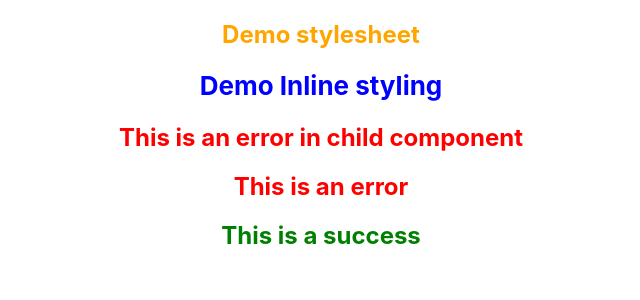
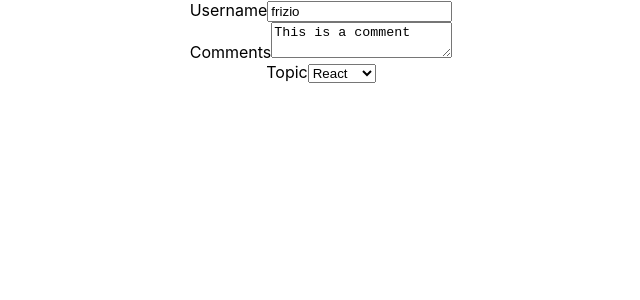
Before and after one commit to frizio/demo-react-app, a React (Create React App) app: page / in a window 1280 px wide. Shown: the top 300 px of the page, without its empty margins (319-959 px from the left). Built offline with nearby package versions, Linux system fonts and the light colour scheme.

Commit message:
Basics of Form Handling

```diff
--- a/src/App.js
+++ b/src/App.js
@@ -16,15 +16,17 @@
 
 import './css/appStyles.css'
 import styles from  './css/appStyles.module.css'
+import FormHandling from './components/FormHandling';
 
 class App extends Component {
   render() {
     return (
       <div className="App">
-        <Stylesheet primary={true} />
+        <FormHandling/>
+        {/* <Stylesheet primary={true} />
         <InlineStyling/>
         <h2 className='error'>This is an error</h2>
-        <h2 className={styles.success}>This is a success</h2>
+        <h2 className={styles.success}>This is a success</h2> */}
         {/* <NameList/> */}
         {/* <UserGreeting/> */}
         {/* <ParentComponent/> */}
--- /dev/null
+++ b/src/components/FormHandling.js
@@ -0,0 +1,60 @@
+import React, { Component } from 'react'
+
+class FormHandling extends Component {
+
+  constructor(props) {
+    super(props)
+    this.state = {
+       username: 'frizio',
+       comments: 'This is a comment',
+       topic: 'react'
+    }
+  }
+
+  handleUsernameChange = (event) => {
+    this.setState(
+      { username: event.target.value }
+    );
+  }
+
+  handleCommentsChange = (event) => {
+    this.setState(
+      { comments: event.target.value }
+    );
+  }
+
+  handleTopicChange = (event) => {
+    this.setState(
+      { topic: event.target.value }
+    );
+  }
+
+  render() {
+    return (
+      <form>
+        <div>
+          <label>Username</label>
+          <input type="text"
+                 value={this.state.username}
+                 onChange={this.handleUsernameChange} />
+        </div>
+        <div>
+          <label>Comments</label>
+          <textarea value={this.state.comments}
+                    onChange={this.handleCommentsChange} />
+        </div>
+        <div>
+          <label>Topic</label>
+          <select value={this.state.topic} onChange={this.handleTopicChange}>
+            <option value="angular">Angular</option>
+            <option value="react">React</option>
+            <option value="vue">Vue</option>
+          </select>
+        </div>
+      </form>
+    )
+  }
+
+}
+
+export default FormHandling
```
